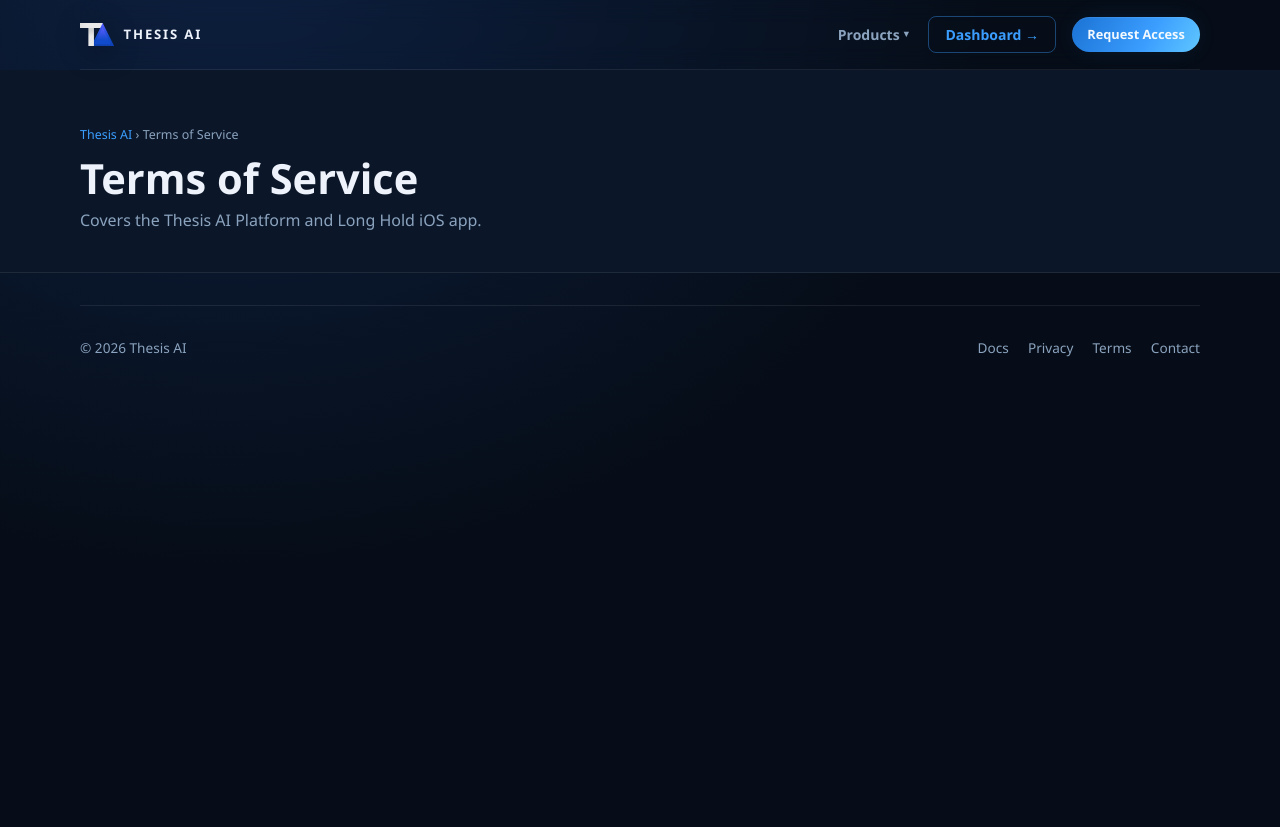
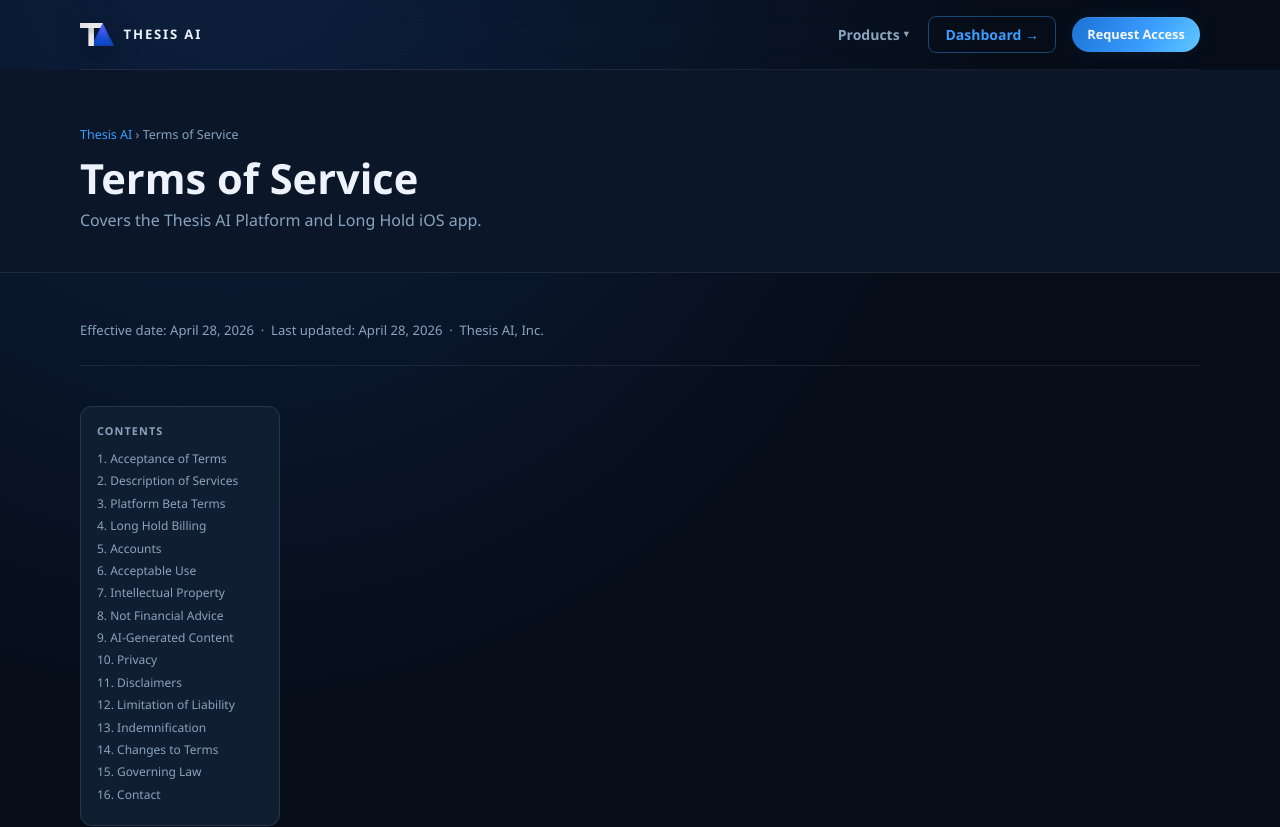
Before and after one commit to thesisai-hq/thesisai-website, a Next.js app: page /terms in a window 1280 px wide. Shown: the top 827 px of the page. Before the commit the page ends 800 px from the top, so only its background shows below. Built offline with nearby package versions, Linux system fonts and the light colour scheme; no server answers.

Commit message:
feat: terms page sticky TOC sidebar with responsive CSS

```diff
--- a/app/globals.css
+++ b/app/globals.css
@@ -1629,3 +1629,12 @@
     gap: 0.6rem;
   }
 }
+
+/* ─────────────────────────────────────────
+   Terms of Service — TOC sidebar
+──────────────────────────────────────────── */
+@media (max-width: 768px) {
+  .tos-sidebar {
+    display: none;
+  }
+}
--- a/app/terms/page.tsx
+++ b/app/terms/page.tsx
@@ -55,6 +55,74 @@
         </div>
       </div>
 
+      {/* Content */}
+      <div className="section-wrap" style={{ padding: '3rem 0 5rem' }}>
+        <p
+          style={{
+            fontSize: '0.82rem',
+            color: 'var(--muted)',
+            marginBottom: '2.5rem',
+            paddingBottom: '1.5rem',
+            borderBottom: '1px solid var(--glass-border)',
+          }}
+        >
+          Effective date: April 28, 2026 &nbsp;·&nbsp; Last updated: April 28, 2026 &nbsp;·&nbsp;
+          Thesis AI, Inc.
+        </p>
+
+        <div style={{ display: 'flex', gap: '3rem', alignItems: 'flex-start' }}>
+          {/* Sticky TOC */}
+          <nav
+            className="tos-sidebar"
+            style={{
+              position: 'sticky',
+              top: '2rem',
+              width: '200px',
+              flexShrink: 0,
+              background: 'var(--bg-mid)',
+              border: '1px solid var(--border)',
+              borderRadius: '0.75rem',
+              padding: '1rem',
+            }}
+          >
+            <p
+              style={{
+                fontSize: '0.68rem',
+                fontWeight: 700,
+                textTransform: 'uppercase',
+                letterSpacing: '0.1em',
+                color: 'var(--muted)',
+                marginBottom: '0.75rem',
+              }}
+            >
+              Contents
+            </p>
+            <ol style={{ listStyle: 'none', padding: 0, margin: 0 }}>
+              {tocSections.map((s) => (
+                <li key={s.id} style={{ marginBottom: '0.35rem' }}>
+                  <a
+                    href={`#${s.id}`}
+                    style={{
+                      fontSize: '0.75rem',
+                      color: 'var(--muted)',
+                      textDecoration: 'none',
+                      lineHeight: 1.4,
+                      display: 'block',
+                    }}
+                  >
+                    {s.label}
+                  </a>
+                </li>
+              ))}
+            </ol>
+          </nav>
+
+          {/* Sections — content added in next tasks */}
+          <div style={{ flex: 1, minWidth: 0 }}>
+          </div>
+        </div>
+      </div>
+
       {/* Footer */}
       <footer className="footer section-wrap">
         <p>© {new Date().getFullYear()} Thesis AI</p>
```
